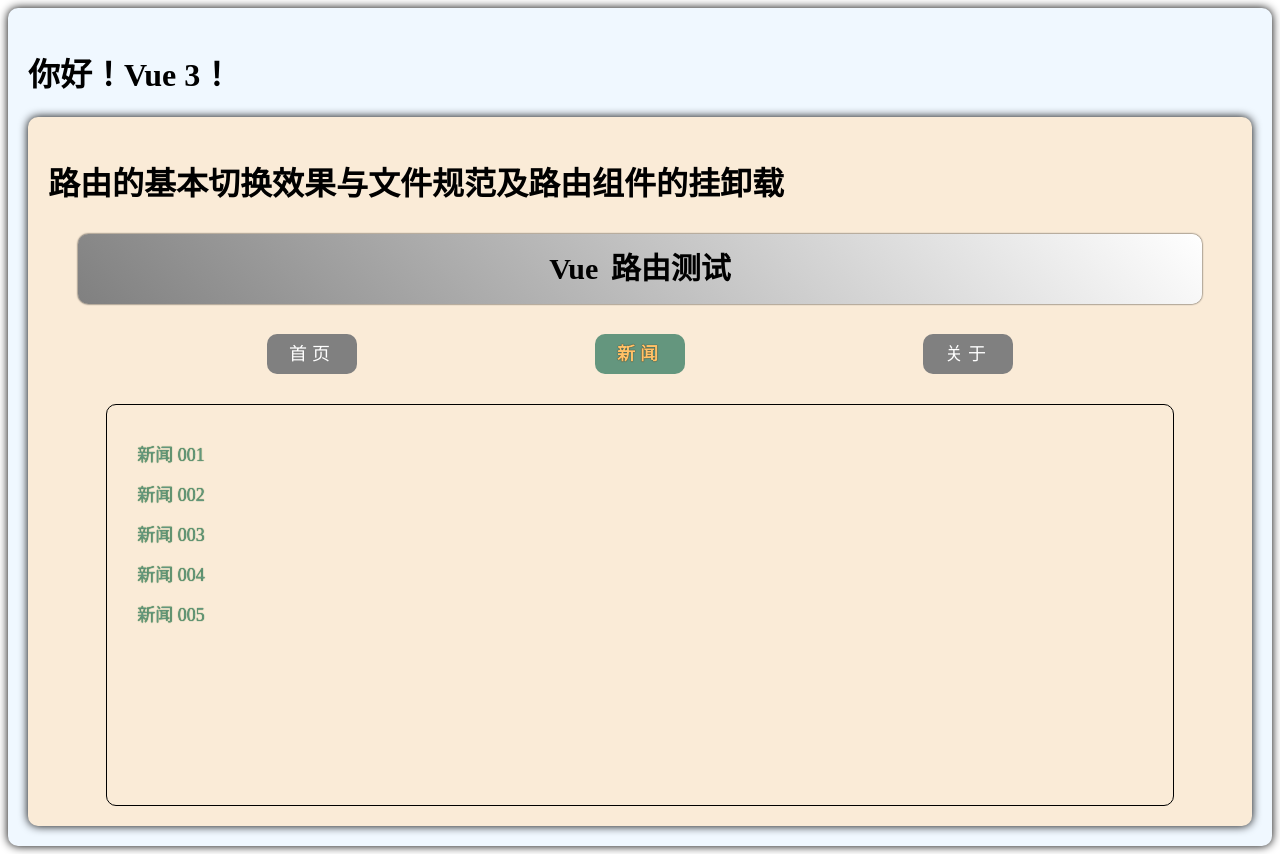
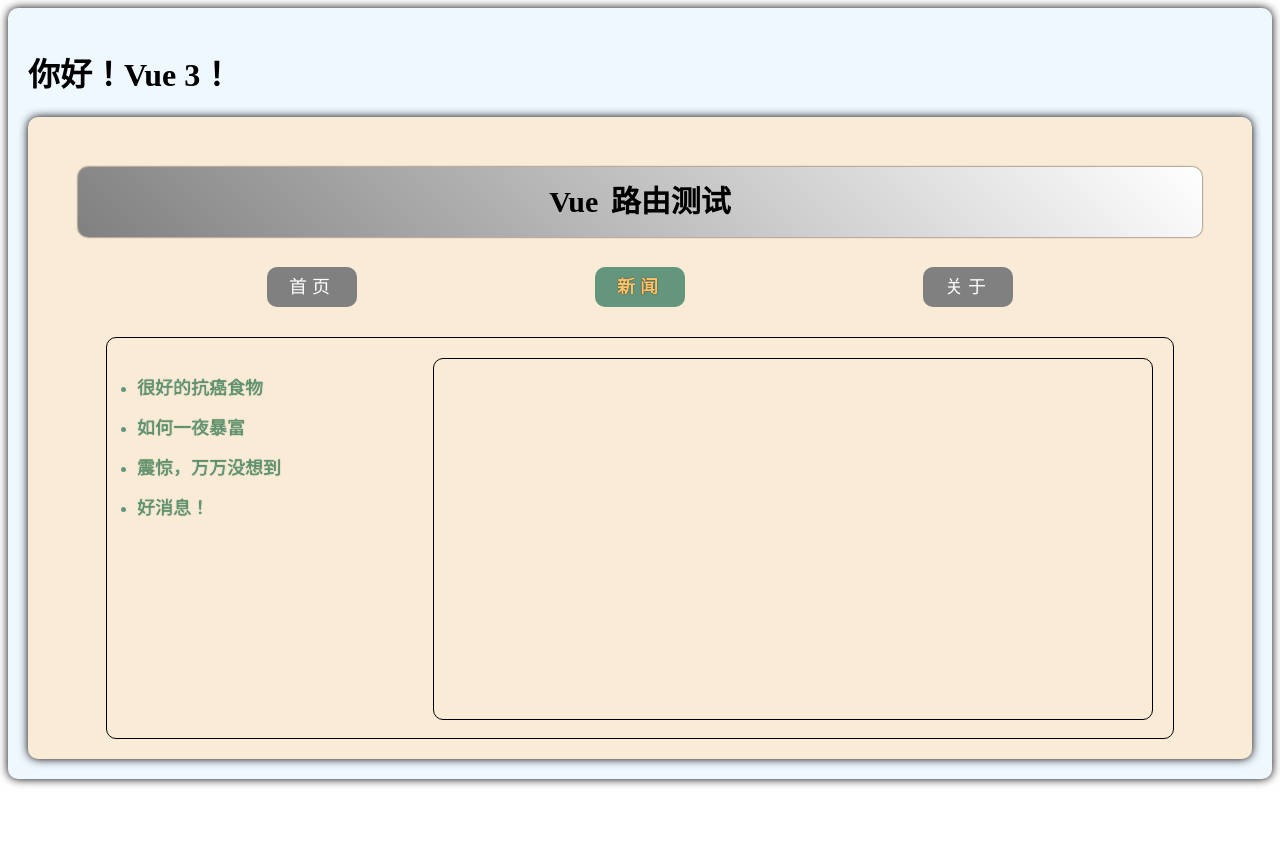
Before and after one commit to Shuery-Shuai/Hello_Vue3, a Vue app: page /news in a window 1280 px wide. After the commit the page ends 800 px from the top, so only its background shows below. Built offline with nearby package versions, Linux system fonts and the light colour scheme.

Commit message:
路由传参。

```diff
--- a/src/components/RouterOverview.vue
+++ b/src/components/RouterOverview.vue
@@ -1,12 +1,13 @@
 <template>
   <div class="router">
-    <h1>路由的基本切换效果与文件规范及路由组件的挂卸载</h1>
     <Header />
     <!-- 导航区 -->
     <div class="navigate">
       <RouterLink to="/home" active-class="active">首页</RouterLink>
-      <RouterLink to="/news" active-class="active">新闻</RouterLink>
-      <RouterLink to="/about" active-class="active">关于</RouterLink>
+      <RouterLink :to="{ name: 'news' }" active-class="active">新闻</RouterLink>
+      <RouterLink :to="{ path: '/about' }" active-class="active"
+        >关于</RouterLink
+      >
     </div>
     <!-- 展示区 -->
     <div class="main-content">
--- /dev/null
+++ b/src/pages/RouterOverview/Detail.vue
@@ -0,0 +1,26 @@
+<template>
+  <ul class="news-list">
+    <li>编号：{{ route.params.id }}</li>
+    <li>标题：{{ route.params.title }}</li>
+    <li>内容：{{ route.params.content }}</li>
+  </ul>
+</template>
+
+<script setup lang="ts">
+import { toRefs } from "vue";
+import { useRoute } from "vue-router";
+
+let route = useRoute();
+// console.log("@", route);
+// let { query } = toRefs(route);
+</script>
+
+<style scoped>
+.news-list {
+  list-style: none;
+  padding-left: 20px;
+}
+.news-list > li {
+  line-height: 30px;
+}
+</style>
--- a/src/pages/RouterOverview/News.vue
+++ b/src/pages/RouterOverview/News.vue
@@ -1,16 +1,55 @@
 <template>
   <div class="news">
+    <!-- 导航区 -->
     <ul>
-      <li><a href="#">新闻 001</a></li>
-      <li><a href="#">新闻 002</a></li>
-      <li><a href="#">新闻 003</a></li>
-      <li><a href="#">新闻 004</a></li>
-      <li><a href="#">新闻 005</a></li>
+      <li v-for="news in newsList" :key="news.id">
+        <!-- 第一种写法 -->
+        <!-- <RouterLink
+          :to="`/news/detail?id=${news.id}&title=${news.title}&content=${news.content}`"
+          >{{ news.title }}</RouterLink
+        > -->
+        <!-- 第二种写法 -->
+        <!-- <RouterLink
+          :to="{
+            name: 'detail',
+            query: {
+              id: news.id,
+              title: news.title,
+              content: news.content,
+            },
+          }"
+          >{{ news.title }}</RouterLink
+        > -->
+        <!-- 第三种写法 -->
+        <RouterLink
+          :to="{
+            // 在 to 对象中使用 params 不能够使用 path
+            // path: '/news/detail',
+            name: 'detail',
+            // params 无法传递数组
+            params: { id: news.id, title: news.title, content: news.content },
+          }"
+          >{{ news.title }}</RouterLink
+        >
+      </li>
     </ul>
+    <!-- 展示区 -->
+    <div class="news-content">
+      <RouterView />
+    </div>
   </div>
 </template>
 
-<script setup lang="ts"></script>
+<script setup lang="ts">
+import { reactive } from "vue";
+
+const newsList = reactive([
+  { id: "01", title: "很好的抗癌食物", content: "西兰花" },
+  { id: "02", title: "如何一夜暴富", content: "学 IT" },
+  { id: "03", title: "震惊，万万没想到", content: "明天是周一" },
+  { id: "04", title: "好消息！", content: "快过年了" },
+]);
+</script>
 
 <style scoped>
 .news {
@@ -21,8 +60,11 @@
 }
 .news ul {
   margin-top: 30px;
-  list-style: none;
+  /* list-style: none; */
   padding-left: 10px;
+}
+.news li::marker {
+  color: #63967e;
 }
 .news li > a {
   font-size: 18px;
--- a/src/router/index.ts
+++ b/src/router/index.ts
@@ -5,20 +5,34 @@
 import Home from "@/pages/RouterOverview/Home.vue";
 import News from "@/pages/RouterOverview/News.vue";
 import About from "@/pages/RouterOverview/About.vue";
+import Detail from "@/pages/RouterOverview/Detail.vue";
 
 // 第二步：创建路由器
 const router = createRouter({
+  // history: createWebHashHistory(), // 路由器的工作模式，哈希模式
   history: createWebHistory(), // 路由器的工作模式
   routes: [
     {
+      name: "home",
       path: "/home",
       component: Home,
     },
     {
+      name: "news",
       path: "/news",
       component: News,
+      children: [
+        {
+          name: "detail",
+          // path: "detail",
+          // 使用 params 时需要在 path 中占位
+          path: "detail/:id/:title/:content?",
+          component: Detail,
+        },
+      ],
     },
     {
+      name: "about",
       path: "/about",
       component: About,
     },
```
